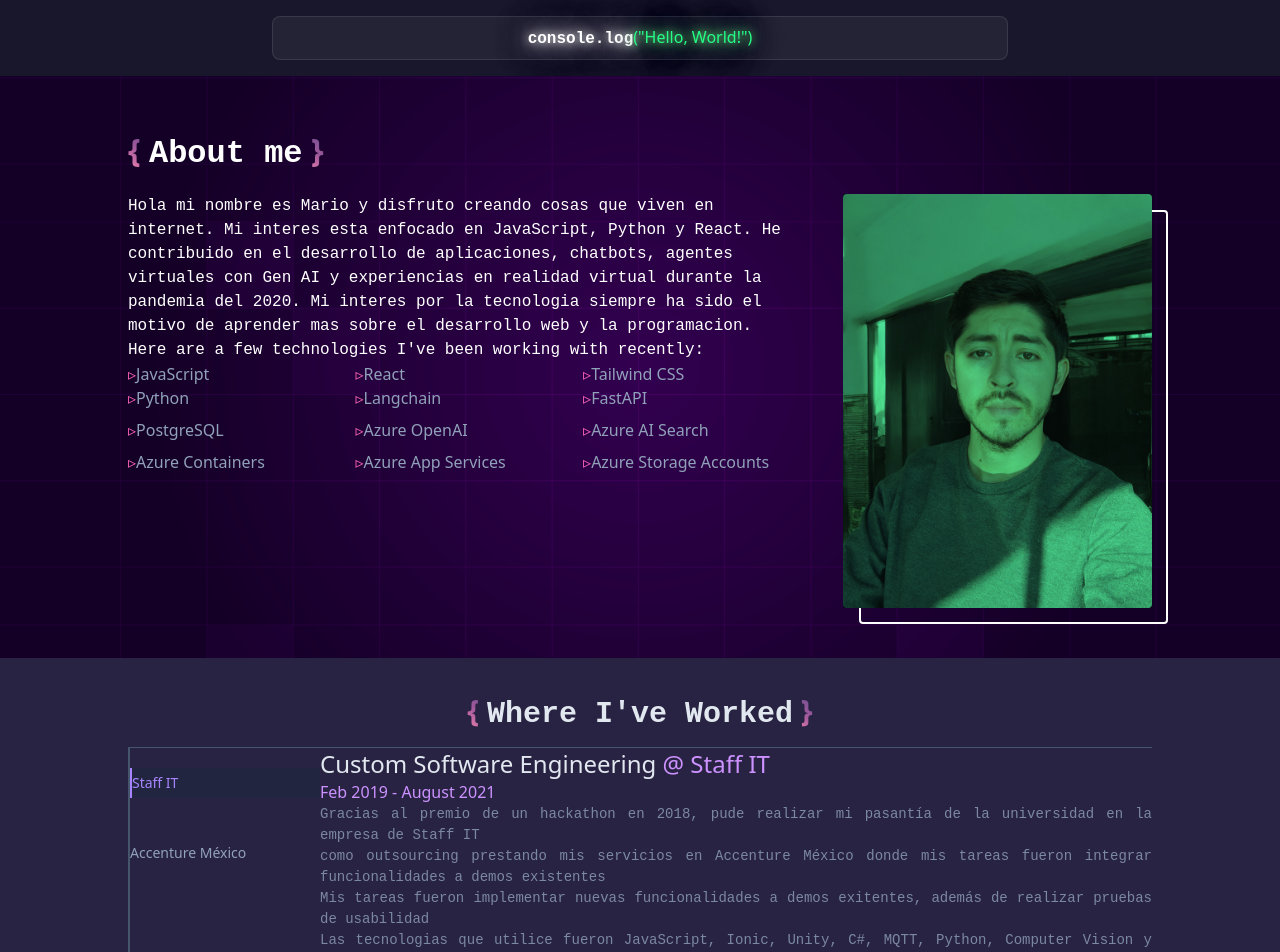
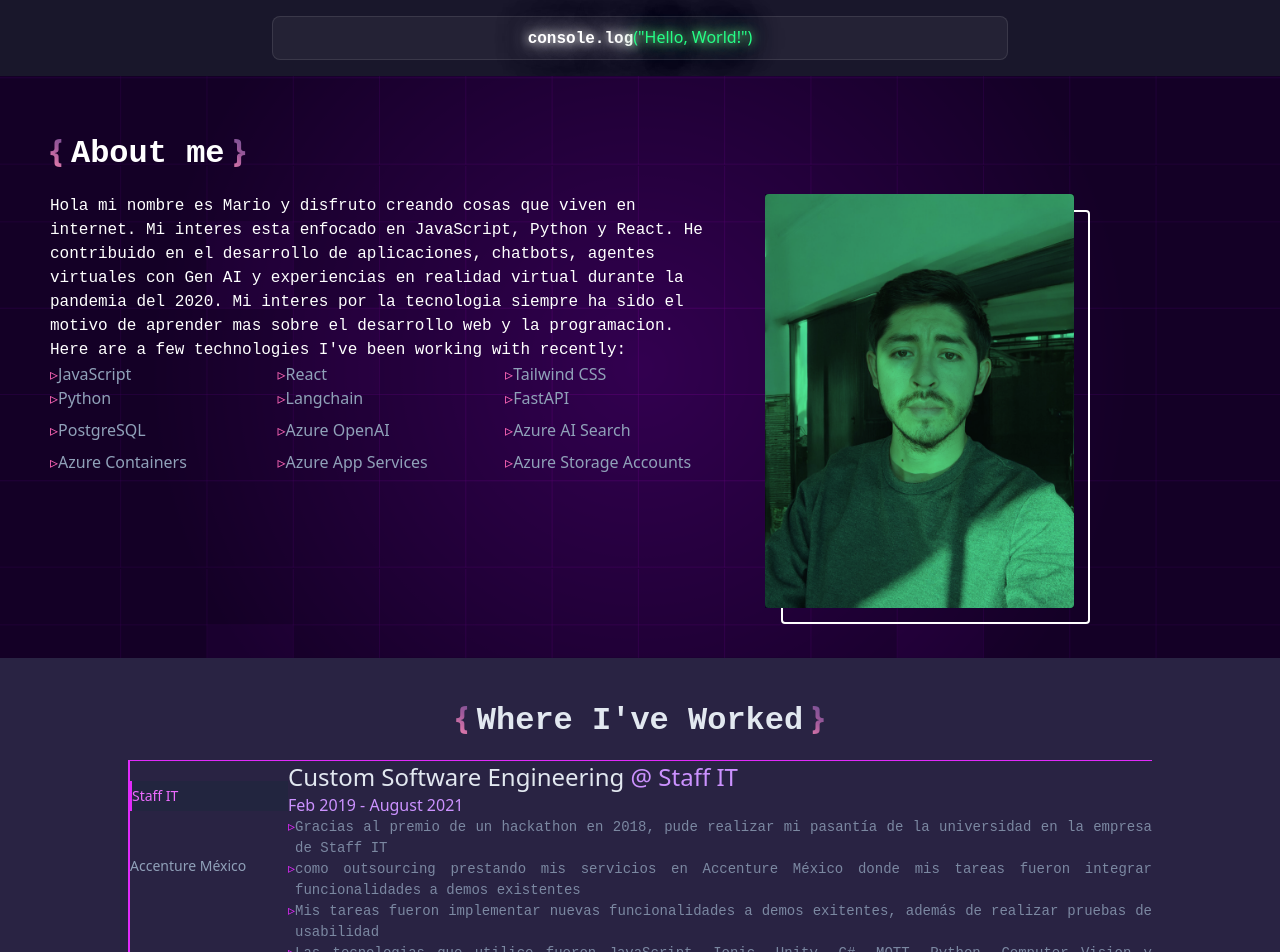
Before and after one commit to Mario-Meza/portafolio_web, a React (Vite) app: page / in a window 1280 px wide. Shown: the part 120-1072 px from the top of the page. Built offline with nearby package versions, Linux system fonts and the light colour scheme.

Commit message:
Se modificaron las secciones para evitar colision

```diff
--- a/src/components/AboutComponent.jsx
+++ b/src/components/AboutComponent.jsx
@@ -27,9 +27,8 @@ export const AboutComponent = () => {
     );
 
     return (
-        <section id="about" className="section-about">
+        <section id="about" className="section-about mb-16 md:mb-24">
             <div className="container">
-                <div className="max-h-screen">
                 <div className="max-w-5xl mx-auto">
                     <div className="profile flex items-center gap-4">
                         <h2 className="text-slate-200 font-semibold">
@@ -39,9 +38,9 @@ export const AboutComponent = () => {
                         </h2>
                     </div>
                     {/* Content Grid */}
-                        <div className="grid grid-cols-3 gap-12">
+                    <div className="grid grid-cols-1 md:grid-cols-3 gap-8 md:gap-12">
                         {/* Text Content - 2 columns */}
-                            <div className="col-span-2 text-slate-400 space-y-4">
+                        <div className="md:col-span-2 text-slate-400 space-y-4">
                             <p>
                                 Hola mi nombre es Mario y disfruto creando cosas que viven en internet.
                                 Mi interes esta enfocado en JavaScript, Python y React.
@@ -56,7 +55,6 @@ export const AboutComponent = () => {
                             <div>
                                 <TechList items={toolsIA}/>
                             </div>
-
                         </div>
 
                         {/* Image - 1 column */}
@@ -78,7 +76,6 @@ export const AboutComponent = () => {
                     </div>
                 </div>
             </div>
-            </div>
         </section>
     );
 };
--- a/src/components/JobsComponent.jsx
+++ b/src/components/JobsComponent.jsx
@@ -41,7 +41,7 @@ export const JobsComponent = () => {
     const currentJob = jobs[activeCompany] || jobs[0];
 
     return (
-        <section id="experience" className="section-jobs">
+        <section id="experience" className="section-jobs mb-16 md:mb-24">
             <div className="container-jobs">
                 <h2 className="text-slate-200 font-semibold">
                     <span className="text-gradient-primary">{'{ '}</span>
@@ -49,21 +49,21 @@ export const JobsComponent = () => {
                     <span className="text-gradient-primary">{' }'}</span>
                 </h2>
             </div>
-            <div className="flex-1 ml-2 h-px bg-slate-600"></div>
+            <div className="flex-1 ml-2 h-px bg-fuchsia-500"></div>
             {/* Reemplazar max-h-screen por min-h-0 para permitir que crezca según el contenido */}
             <div className="w-full">
                 <div className="max-w-5xl mx-auto py-7">
                     <div className="flex flex-col md:flex-row">
                         {/* Lista de empresas - Columna izquierda */}
-                        <div className="w-full md:w-48 border-l-0 md:border-l-2 border-t-2 md:border-t-0 border-slate-600 mb-6 md:mb-0 md:mr-8">
+                        <div className="w-full md:w-40 md:border-l-2 md:border-l-fuchsia-500 md:border-t-0 border-fuchsia-500 mb-6 md:mb-0 md:mr-8">
                             {jobs.map((job, index) => (
                                 <button
                                     key={index}
                                     onClick={() => setActiveCompany(index)}
                                     className={`w-full text-left py-3 px-4 font-mono text-sm transition-all duration-200
                                     ${index === activeCompany
-                                        ? 'text-indigo-400-300 border-l-0 md:border-l-2 border-t-2 md:border-t-0 text-violet-400 -ml-0 md:-ml-[2px] bg-slate-800/50'
-                                        : 'text-slate-400 hover:text-slate-200 hover:bg-slate-800'}`}
+                                        ? 'text-fuchsia-400 border-l-0 md:border-l-2 border-t-2 md:border-t-0 border-fuchsia-500 -ml-0 md:-ml-[2px] bg-slate-800/50 '
+                                        : 'text-slate-400 hover:text-fuchsia-200 hover:bg-slate-800/30'}`}
                                 >
                                     {job.company}
                                 </button>
@@ -71,19 +71,19 @@ export const JobsComponent = () => {
                         </div>
 
                         {/* Contenido del trabajo - Columna derecha */}
-                        <div className="flex-1">
-                            <h3 className="text-2xl text-slate-200">
-                                {currentJob.title}{' '}
+                        <div className="flex-1 px-2 md:px-4">
+                            <h3 className="text-xl md:text-2xl text-slate-200 mb-2">
+                                <span className="font-medium">{currentJob.title}</span>{' '}
                                 <span className="x">@ {currentJob.company}</span>
                             </h3>
-                            <p className="job-period font-mono mb-8">{currentJob.period}</p>
+                            <p className="job-period font-mono mb-4 md:mb-8 text-sm md:text-base">{currentJob.period}</p>
 
                             {/* Añadimos una altura mínima al contenedor de responsabilidades */}
-                            <div className="min-h-[300px]">
-                                <ul className="space-y-4">
+                            <div className="min-h-[250px] md:min-h-[300px]">
+                                <ul className="space-y-3 md:space-y-4">
                                     {currentJob.responsibilities.map((resp, index) => (
                                         <li key={index} className="flex items-start text-slate-400 group">
-                                            <span className="text-green-400"></span>
+                                            <span className="text-fuchsia-500 mr-2 mt-1">▹</span>
                                             <span className="text-slate-400/80 group-hover:text-slate-300 transition-colors duration-200">
                                                 {resp}
                                             </span>
--- a/src/styles/About.css
+++ b/src/styles/About.css
@@ -17,14 +17,44 @@
     display: grid;
     justify-content: center;
     background-color: #140026;
-    padding: 50px;
+    padding: 20px 20px 40px; /* Aumentado el padding inferior */
     position: relative;
+    z-index: 1;
+    overflow: visible;
     background-image:
         radial-gradient(circle, rgba(255, 255, 255, 0.7) 0%, rgba(30, 30, 30, 0) 70%),
         url("../assets/images/grid.svg");
     background-position: center;
     background-repeat: repeat;
     background-blend-mode: soft-light;
+
+    /* Aumentado el espacio entre secciones */
+}
+
+/* Media queries para diseño responsivo */
+@media (min-width: 640px) {
+    .section-about {
+        padding: 30px 30px 50px; /* Aumentado el padding inferior */
+    }
+}
+
+    .section-about h2 {
+        font-size: 2.25rem;
+    }
+
+
+@media (min-width: 768px) {
+    .section-about {
+        padding: 40px;
+        grid-template-columns: repeat(auto-fit, minmax(300px, 1fr));
+        gap: 2rem;
+    }
+}
+
+@media (min-width: 1024px) {
+    .section-about {
+        padding: 50px;
+    }
 }
 .section-about,
 .grid p {
--- a/src/styles/Jobs.css
+++ b/src/styles/Jobs.css
@@ -21,18 +21,28 @@ html {
     width: 100%;
     height: auto;
     overflow: visible;
-    padding: 20px;
-}
-.container-jobs{
-    text-align: center;
-    font-size: 30px;
-    margin: 10px;
+    padding: 15px 10px 30px;
+    position: relative;
+    z-index: 1;/* Aumentado el espacio entre secciones */
 }
 
 /* Añadir estilos responsivos */
 @media (max-width: 768px) {
     .section-jobs {
-        padding: 10px 5px;
+        padding: 10px 5px 30px; /* Aumentado el padding inferior */
+
+    }
+}
+.container-jobs{
+    text-align: center;
+    font-size: 30px;
+
+}
+
+/* Añadir estilos responsivos */
+@media (max-width: 768px) {
+    .section-jobs {
+        padding: 10px 5px 20px;
     }
 
     .container-jobs {
@@ -42,6 +52,23 @@ html {
 
     .flex ul li span {
         font-size: 13px;
+    }
+}
+
+@media (min-width: 768px) and (max-width: 1023px) {
+    .section-jobs {
+        padding: 15px 20px 30px;
+    }
+}
+
+@media (min-width: 1024px) {
+    .section-jobs {
+        padding: 20px 30px 40px;
+    }
+
+    .container-jobs {
+        font-size: 32px;
+        margin: 15px;
     }
 }
 .container-jobs h2 {
```
Lines whose indentation alone changed are shown as unchanged.
